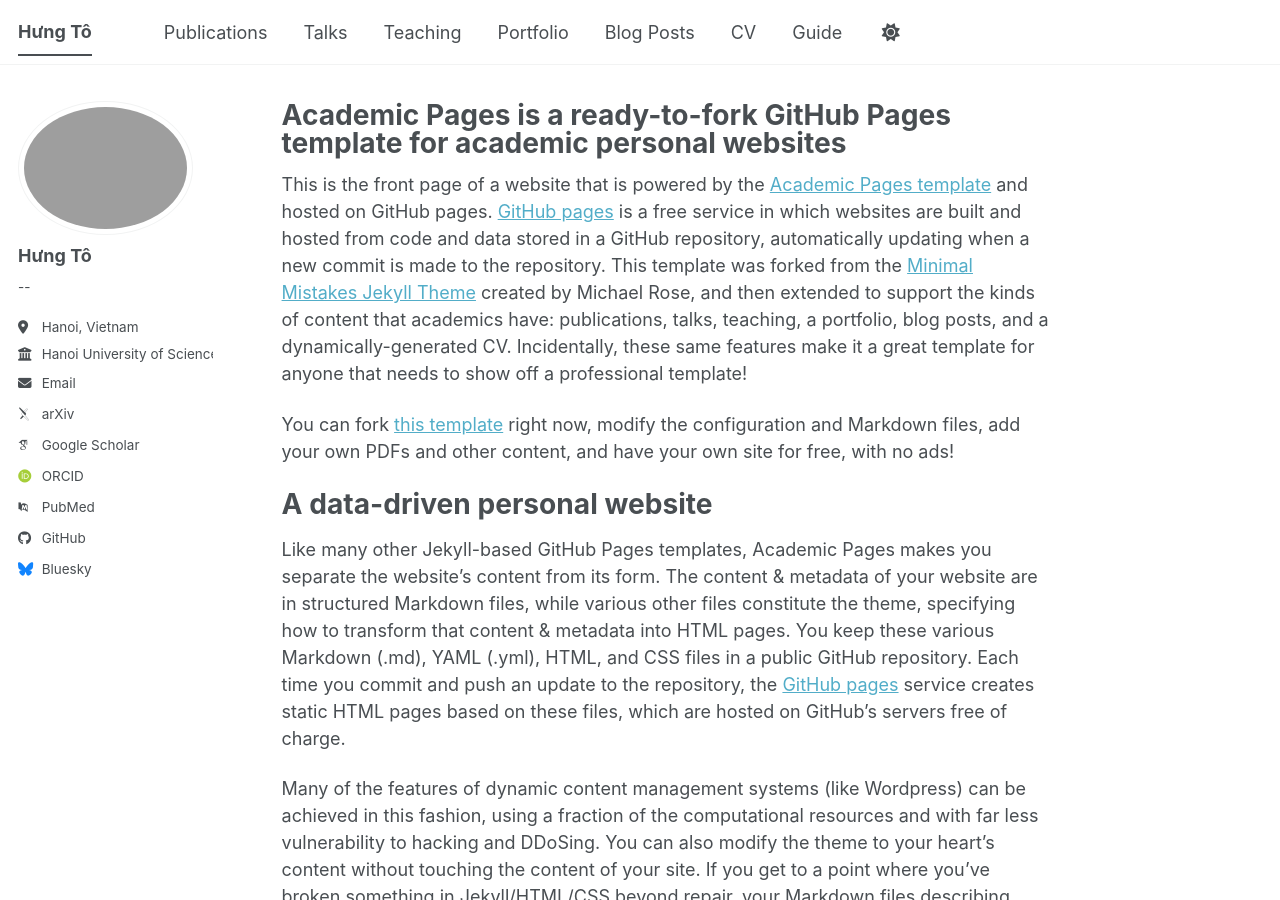
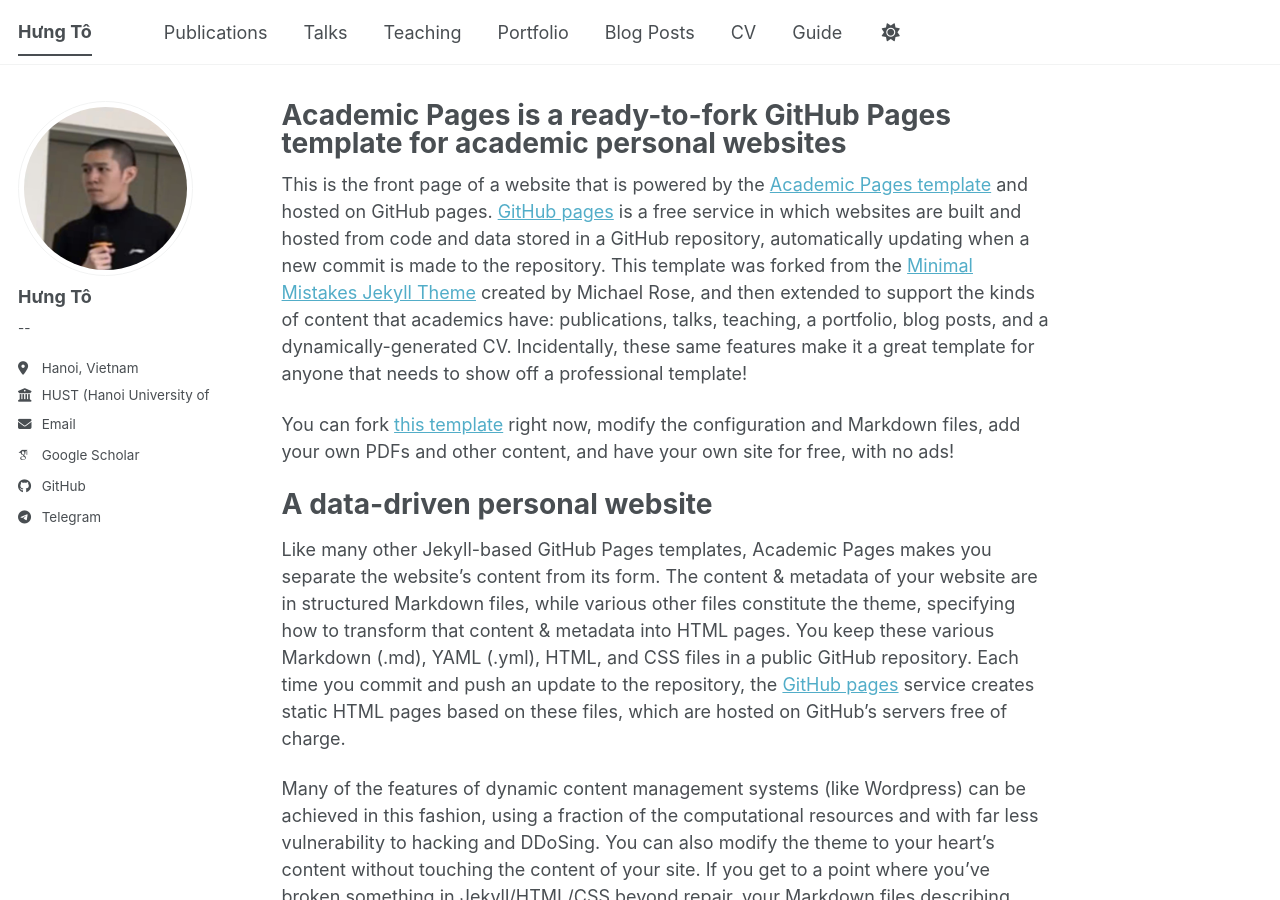
Before and after one commit to hungto3112/hungto3112.github.io, a Jekyll site: the page built from _pages/about.md, in a window 1280 px wide and 900 px high. Built offline with Jekyll 4.4.1, drawn with Linux system fonts in a browser that asks for light colours; some web fonts are replaced; a script bundle is joined from its source files by our own code; library files that are not in the unit come from our copies; some of the changed lines change nothing that is shown.

Commit message:
Update repository and personal information in config

```diff
--- a/_config.yml
+++ b/_config.yml
@@ -16,32 +16,32 @@
 url                      : https://hungto3112.github.io # The base hostname & protocol for your site e.g. "https://[your GitHub username].github.io",
                                                            # or if you already have some other page hosted on Github then use "https://[your GitHub username].github.io/[Your Repo Name]"
 baseurl                  : "" # the subpath of your site, e.g. "/blog"
-repository               : "academicpages/academicpages.github.io"
+repository               : "hungto3112/hungto3112.github.io"
 
 # Site Author - The following control what appear as part of the author content on the side bar.
 #               If a field is blank the icon and link will not appear, otherwise it will be shown.
 #               Additional customization can be done by editing /_includes/author-profile.html
 author:
   # Biographic information
-  avatar           : "ava.png"
+  avatar           : "ava.jpg"
   name             : "Hưng Tô"
   pronouns         : # example: "she/her"
   bio              : "--"
   location         : "Hanoi, Vietnam"
-  employer         : "Hanoi University of Science and Technology (HUST)"
+  employer         : "HUST (Hanoi University of Science and Technology)"
   uri              : # URL
   email            : "totienhung3112@gmail.com"
 
   # Academic websites
   academia         : # URL
-  arxiv            : "arxiv link here"# URL - Update with the correct link to your profile
+  arxiv            : # URL - Update with the correct link to your profile
   googlescholar    : "https://scholar.google.com/citations?user=_jAMeAcAAAAJ&hl=vi"
   inspire-hep      : # URL
   impactstory      : # URL
-  orcid            : ""
+  orcid            :
   semantic         : # URL
   ssrn             : # URL
-  pubmed           : ""
+  pubmed           :
   researchgate     : # URL
   scopus           : # URL
   zotero           : # URL
@@ -57,7 +57,7 @@
 
   # Social media
   artstation       : # Username
-  bluesky          : "xx" # Replace this with you Bluesky username
+  bluesky          : # Replace this with you Bluesky username
   facebook         : # Username
   flickr           : # Username
   foursquare       : # Username
@@ -72,7 +72,7 @@
   pinterest        : # Username
   soundcloud       : # Username
   steam            : # Username
-  telegram         : # URL
+  telegram         : "hungto3112" # URL
   tumblr           : # Username
   twitter          : # Username for X / Twitter
   vine             : # Username
```
